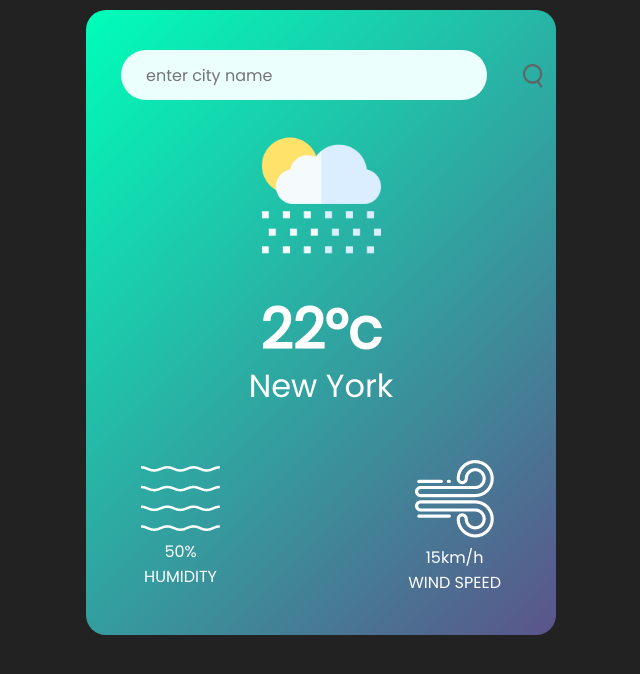
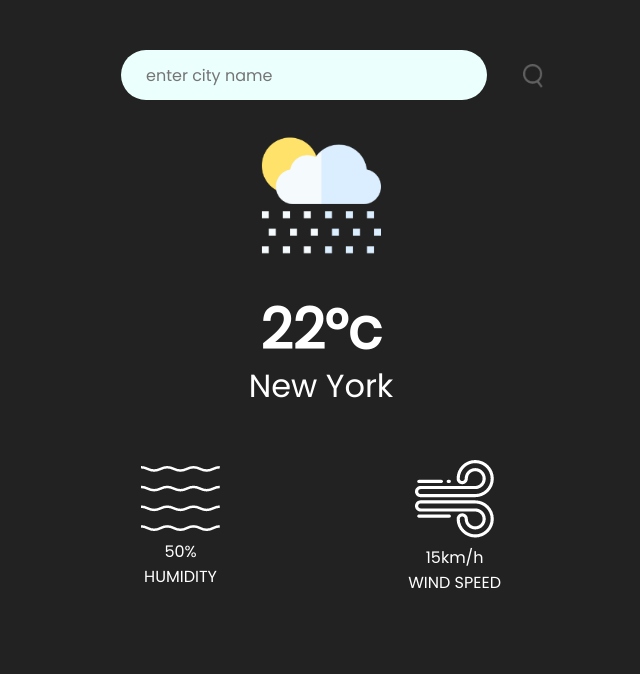
Before and after one commit to Abdullahasm786/Weather-App, a plain HTML site: page index.html in a window 1280 px wide. Shown: the whole page, without its empty margins (319-959 px from the left). Drawn offline with Linux system fonts and the light colour scheme.

Commit message:
WeatherApp

```diff
--- a/style.css
+++ b/style.css
@@ -11,7 +11,7 @@ body{
 .card{
     width: 90%;
     max-width: 470px;
-    background: linear-gradient(135deg,#00feba,#5b548a);
+    /* background: linear-gradient(135deg,#00feba,#5b548a); */
     color:#fff;
     margin: 10px auto 10px;
     border-radius: 20px;
@@ -19,7 +19,7 @@ body{
     text-align: center;
 }
 .search{
-    width:60%;
+    width:100%;
     display: flex;
     align-items: center;
     justify-content: space-between;
```
